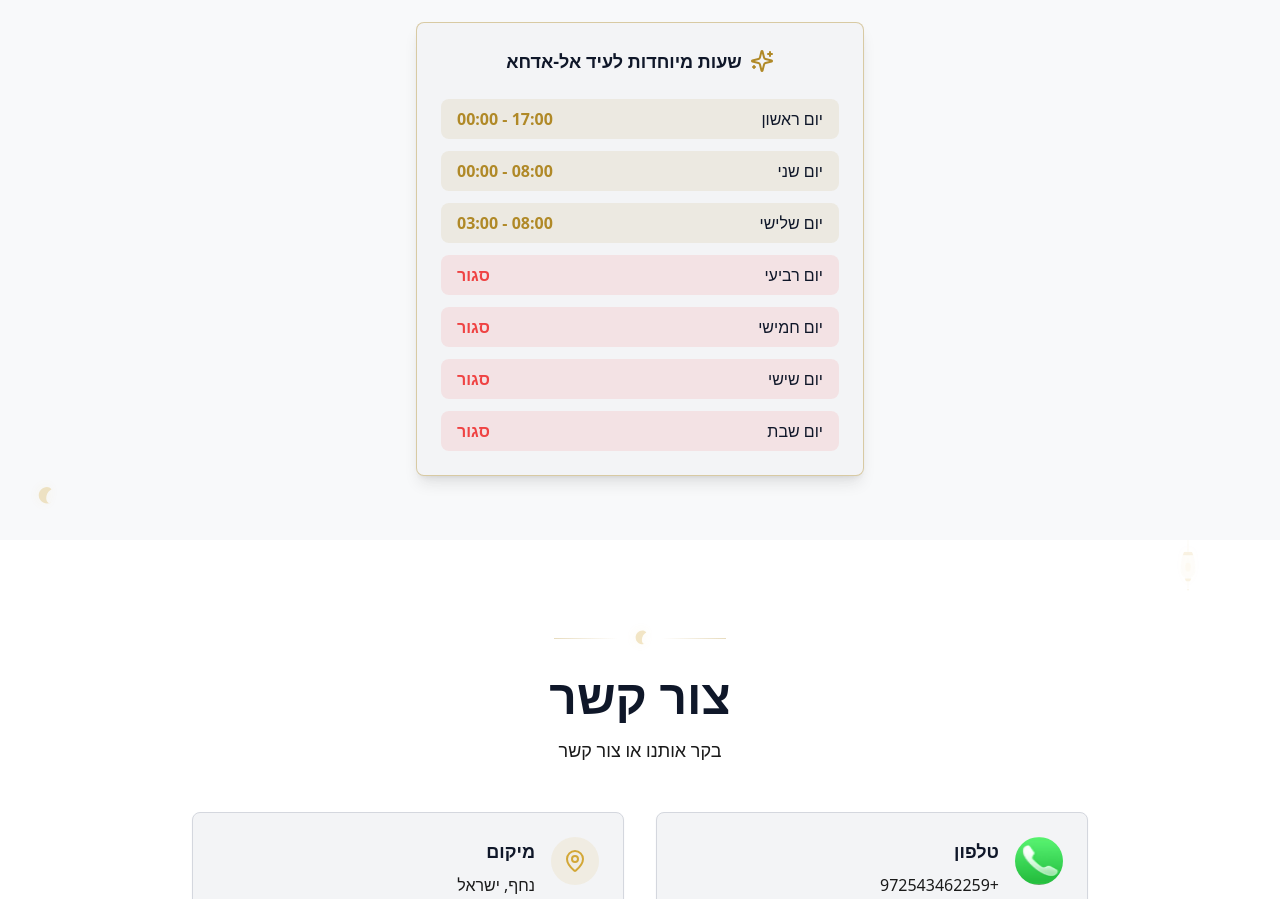
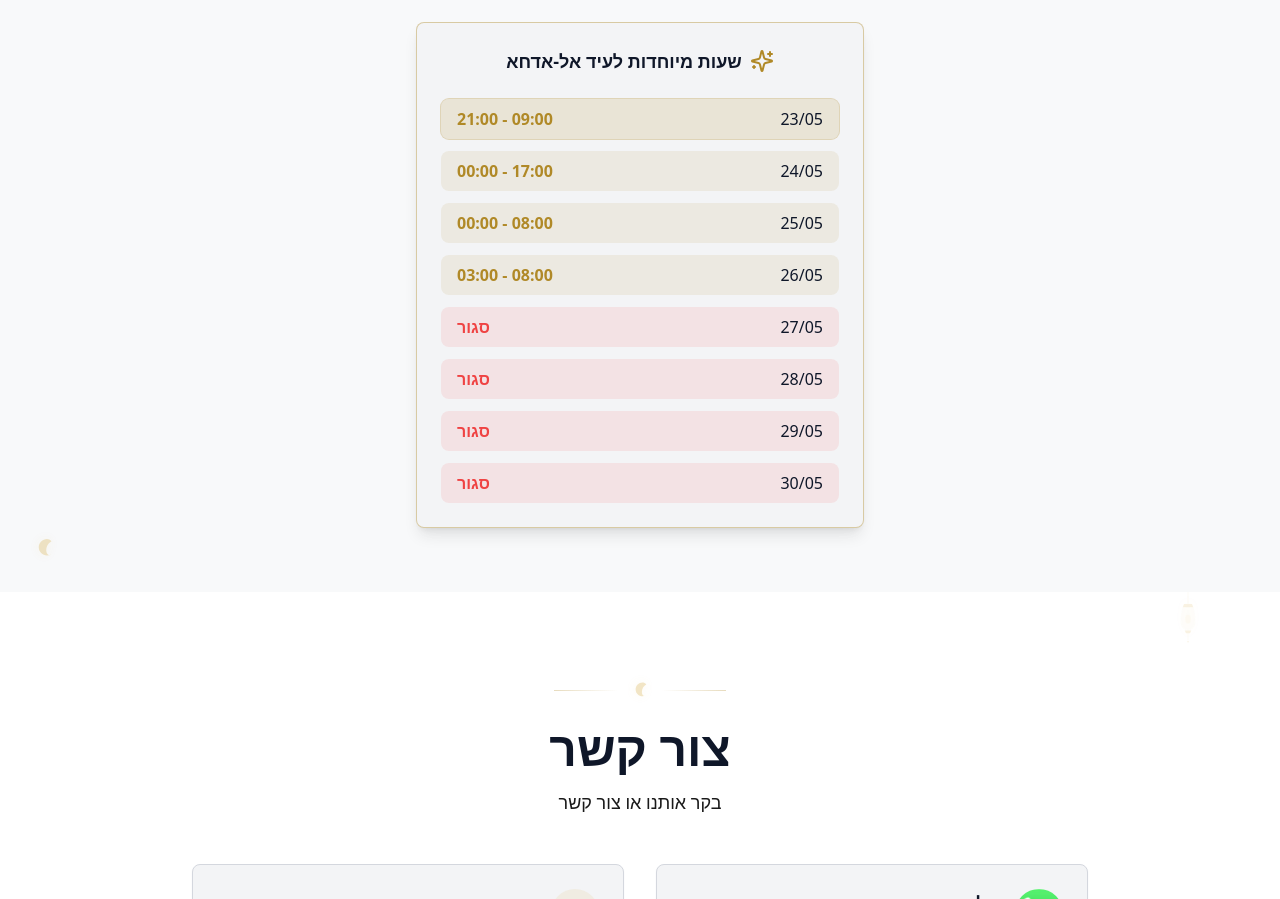
Before and after one commit to roayasaed45-lang/ibm-bob-testing-hackathon, a React (Vite) app: page / in a window 1280 px wide. Shown: the part 4913-5812 px from the top of the page. Built offline with nearby package versions, Linux system fonts and the light colour scheme; the HTML template or start-up script is replaced by a standard one.

Commit message:
Changes
Co-authored-by: roayasaed45-lang <241567356+roayasaed45-lang@users.noreply.github.com>

```diff
--- a/src/components/OpeningHours.tsx
+++ b/src/components/OpeningHours.tsx
@@ -17,13 +17,14 @@ const OpeningHours = () => {
   ];
 
   const eidHours = [
-    { day: t('sunday'), time: '17:00 - 00:00', isOpen: true },
-    { day: t('monday'), time: '08:00 - 00:00', isOpen: true },
-    { day: t('tuesday'), time: '08:00 - 03:00', isOpen: true },
-    { day: t('wednesday'), time: t('closed'), isOpen: false },
-    { day: t('thursday'), time: t('closed'), isOpen: false },
-    { day: t('friday'), time: t('closed'), isOpen: false },
-    { day: t('saturday'), time: t('closed'), isOpen: false },
+    { day: '23/05', time: '09:00 - 21:00', isOpen: true, highlight: true },
+    { day: '24/05', time: '17:00 - 00:00', isOpen: true },
+    { day: '25/05', time: '08:00 - 00:00', isOpen: true },
+    { day: '26/05', time: '08:00 - 03:00', isOpen: true },
+    { day: '27/05', time: t('closed'), isOpen: false },
+    { day: '28/05', time: t('closed'), isOpen: false },
+    { day: '29/05', time: t('closed'), isOpen: false },
+    { day: '30/05', time: t('closed'), isOpen: false },
   ];
 
   return (
```
